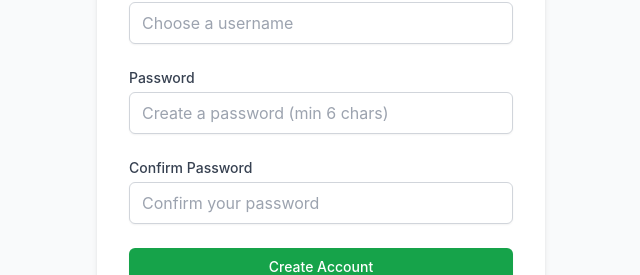
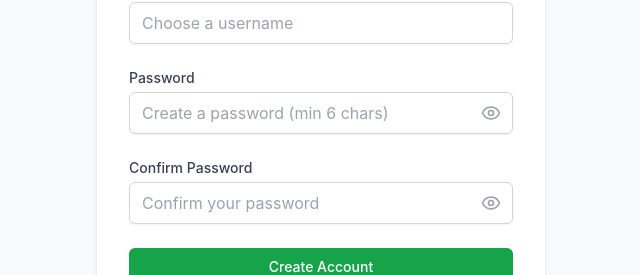
Before and after one commit to AlejandroFuentes01/xilion-test, a Next.js app in the folder frontend/: page /auth/register in a window 1280 px wide. Shown: the part 322-597 px from the top of the page, without its empty margins (319-959 px from the left). Built offline with nearby package versions, Linux system fonts and the light colour scheme.

Commit message:
feat: add password visibility toggle to LoginForm and RegisterForm components

```diff
--- a/frontend/src/components/auth/LoginForm.tsx
+++ b/frontend/src/components/auth/LoginForm.tsx
@@ -1,6 +1,7 @@
 'use client';
 
 import { useAuthStore } from '@/stores/authStore';
+import { Eye, EyeOff } from 'lucide-react';
 import { useState } from 'react';
 import { toast } from 'react-hot-toast';
 
@@ -12,6 +13,7 @@
 export default function LoginForm({ onSuccess, onToggleMode }: LoginFormProps) {
     const [username, setUsername] = useState('');
     const [password, setPassword] = useState('');
+    const [showPassword, setShowPassword] = useState(false);
     const { login, isLoading } = useAuthStore();
 
     const handleSubmit = async (e: React.FormEvent) => {
@@ -57,15 +59,29 @@
                     <label htmlFor="password" className="block text-sm font-medium text-gray-700">
                         Password
                     </label>
+                    <div className="relative mt-1">
                         <input
                             id="password"
-                        type="password"
+                            type={showPassword ? 'text' : 'password'}
                             value={password}
                             onChange={(e) => setPassword(e.target.value)}
-                        className="mt-1 block w-full px-3 py-2 border border-gray-300 rounded-md shadow-sm focus:outline-none focus:ring-blue-500 focus:border-blue-500"
+                            className="block w-full px-3 py-2 pr-10 border border-gray-300 rounded-md shadow-sm focus:outline-none focus:ring-blue-500 focus:border-blue-500"
                             placeholder="Enter your password"
                             disabled={isLoading}
                         />
+                        <button
+                            type="button"
+                            onClick={() => setShowPassword(!showPassword)}
+                            className="absolute inset-y-0 right-0 pr-3 flex items-center text-gray-400 hover:text-gray-600"
+                            disabled={isLoading}
+                        >
+                            {showPassword ? (
+                                <EyeOff className="h-5 w-5" />
+                            ) : (
+                                <Eye className="h-5 w-5" />
+                            )}
+                        </button>
+                    </div>
                 </div>
 
                 <button
--- a/frontend/src/components/auth/RegisterForm.tsx
+++ b/frontend/src/components/auth/RegisterForm.tsx
@@ -1,6 +1,7 @@
 'use client';
 
 import { useAuthStore } from '@/stores/authStore';
+import { Eye, EyeOff } from 'lucide-react';
 import { useState } from 'react';
 import { toast } from 'react-hot-toast';
 
@@ -13,6 +14,8 @@
     const [username, setUsername] = useState('');
     const [password, setPassword] = useState('');
     const [confirmPassword, setConfirmPassword] = useState('');
+    const [showPassword, setShowPassword] = useState(false);
+    const [showConfirmPassword, setShowConfirmPassword] = useState(false);
     const { register, isLoading } = useAuthStore();
 
     const handleSubmit = async (e: React.FormEvent) => {
@@ -68,30 +71,58 @@
                     <label htmlFor="password" className="block text-sm font-medium text-gray-700">
                         Password
                     </label>
+                    <div className="relative mt-1">
                         <input
                             id="password"
-                        type="password"
+                            type={showPassword ? 'text' : 'password'}
                             value={password}
                             onChange={(e) => setPassword(e.target.value)}
-                        className="mt-1 block w-full px-3 py-2 border border-gray-300 rounded-md shadow-sm focus:outline-none focus:ring-blue-500 focus:border-blue-500"
+                            className="block w-full px-3 py-2 pr-10 border border-gray-300 rounded-md shadow-sm focus:outline-none focus:ring-blue-500 focus:border-blue-500"
                             placeholder="Create a password (min 6 chars)"
                             disabled={isLoading}
                         />
+                        <button
+                            type="button"
+                            onClick={() => setShowPassword(!showPassword)}
+                            className="absolute inset-y-0 right-0 pr-3 flex items-center text-gray-400 hover:text-gray-600"
+                            disabled={isLoading}
+                        >
+                            {showPassword ? (
+                                <EyeOff className="h-5 w-5" />
+                            ) : (
+                                <Eye className="h-5 w-5" />
+                            )}
+                        </button>
+                    </div>
                 </div>
 
                 <div>
                     <label htmlFor="confirmPassword" className="block text-sm font-medium text-gray-700">
                         Confirm Password
                     </label>
+                    <div className="relative mt-1">
                         <input
                             id="confirmPassword"
-                        type="password"
+                            type={showConfirmPassword ? 'text' : 'password'}
                             value={confirmPassword}
                             onChange={(e) => setConfirmPassword(e.target.value)}
-                        className="mt-1 block w-full px-3 py-2 border border-gray-300 rounded-md shadow-sm focus:outline-none focus:ring-blue-500 focus:border-blue-500"
+                            className="block w-full px-3 py-2 pr-10 border border-gray-300 rounded-md shadow-sm focus:outline-none focus:ring-blue-500 focus:border-blue-500"
                             placeholder="Confirm your password"
                             disabled={isLoading}
                         />
+                        <button
+                            type="button"
+                            onClick={() => setShowConfirmPassword(!showConfirmPassword)}
+                            className="absolute inset-y-0 right-0 pr-3 flex items-center text-gray-400 hover:text-gray-600"
+                            disabled={isLoading}
+                        >
+                            {showConfirmPassword ? (
+                                <EyeOff className="h-5 w-5" />
+                            ) : (
+                                <Eye className="h-5 w-5" />
+                            )}
+                        </button>
+                    </div>
                 </div>
 
                 <button
--- a/frontend/src/components/books/BookTable.tsx
+++ b/frontend/src/components/books/BookTable.tsx
@@ -137,15 +137,8 @@
             {/* Botón manual para cargar más (backup del infinite scroll) */}
             {hasNextPage && totalBooks !== undefined && totalBooks > 0 && !isLoadingMore && (
                 <div className="text-center py-6 border-t border-gray-200">
-                    <button
-                        onClick={onLoadMore}
-                        disabled={isLoading}
-                        className="bg-black text-white px-8 py-2 rounded-lg hover:bg-gray-800 disabled:opacity-50 disabled:cursor-not-allowed transition-colors"
-                    >
-                        Load more manually
-                    </button>
                     <p className="text-xs text-gray-500 mt-2">
-                        Or keep scrolling for automatic loading
+                        Keep Scrolling for More Books
                     </p>
                 </div>
             )}
```
Lines whose indentation alone changed are shown as unchanged.
